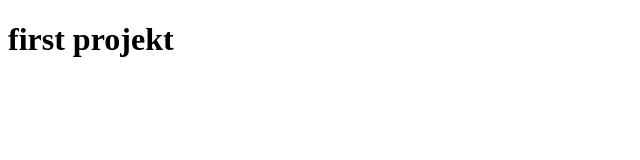
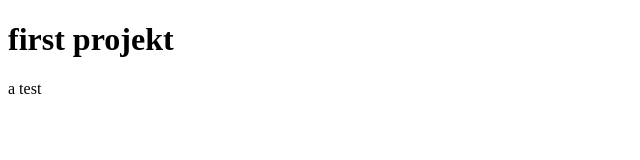
Before and after one commit to avigail-Geffen/first-project, a plain HTML site: page indax.html in a window 1280 px wide. Shown: the full height of the page, 0-640 px from the left. Drawn offline with Linux system fonts and the light colour scheme.

Commit message:
added new peregraph

```diff
--- a/indax.html
+++ b/indax.html
@@ -7,5 +7,6 @@
 </head>
 <body>
     <h1>first projekt</h1>
+    <p>a test</p>
 </body>
 </html>
```
